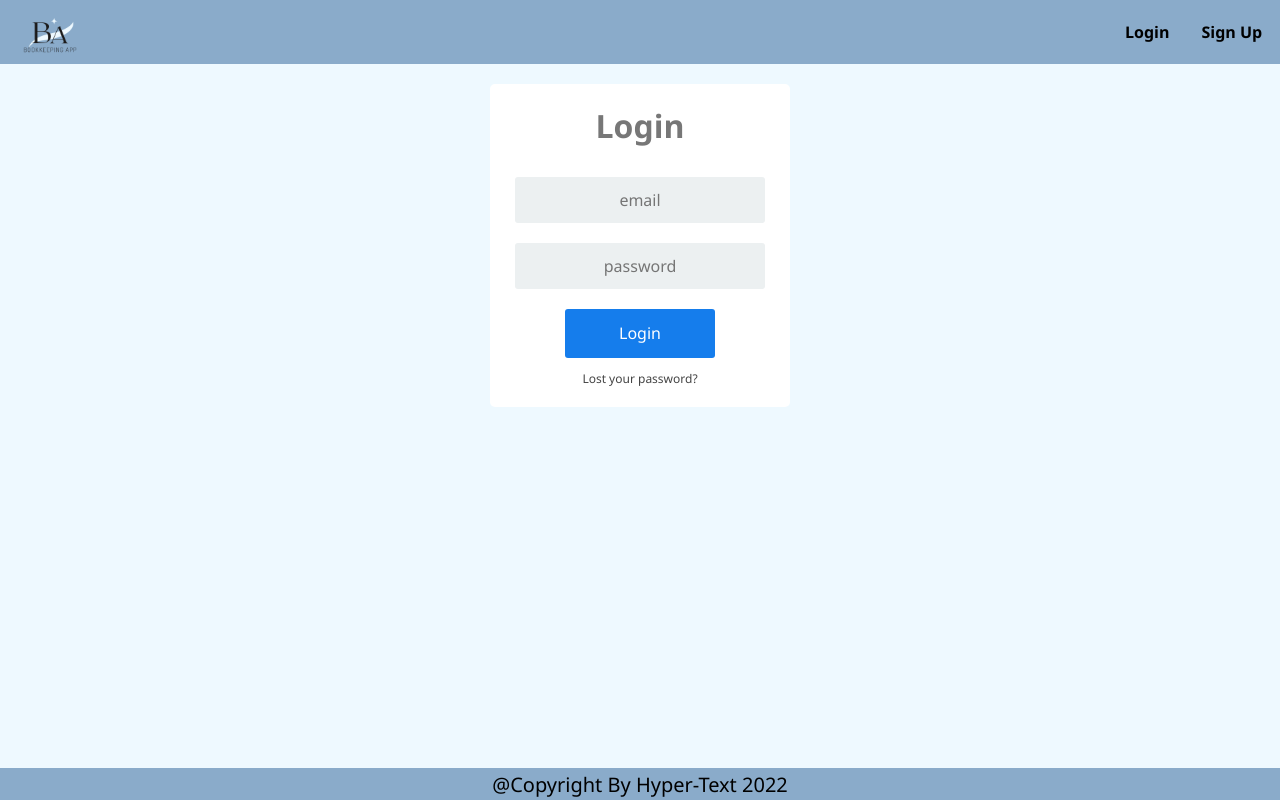
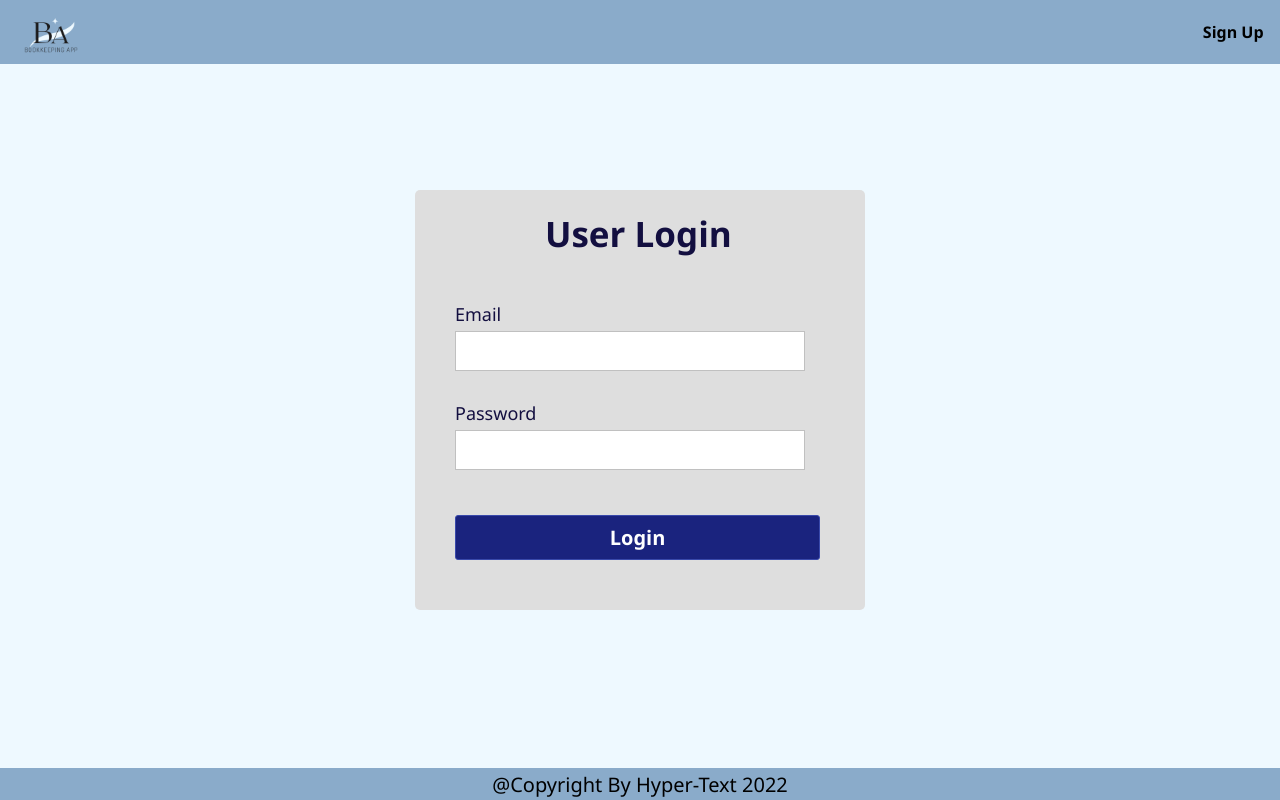
Before and after one commit to MoSarasra/BookKeeping, a plain HTML site: page src/login.html in a window 1280 px wide. Drawn offline with Linux system fonts and the light colour scheme.

Commit message:
login validation

```diff
--- /dev/null
+++ b/JS/LoginValidation.js
@@ -0,0 +1,19 @@
+
+
+var email = document.forms['form']['email'];
+var Password= document.forms['form']['password'];
+
+
+
+var email_error = document.getElementById('email_error');
+var pass_error = document.getElementById('password_error');
+
+
+function validated(){
+    if(email.value.length <9){
+        email.style.border = "1px solid red";
+        email_error.style.display = "block";
+        email.focus();
+        return false;
+    }
+}
--- a/src/login.html
+++ b/src/login.html
@@ -23,9 +23,6 @@
             <!--Navbar-->
             <nav class="navbar">
                 <ul class="nav-list">
-                    <li>
-                        <a href="login.html"><i class='bx bx-log-in'></i>login</a>
-                    </li>
 
                     <li>
                         <a href="login.html"><i class='bx bx-user-circle'></i>sign up</a>
@@ -35,46 +32,21 @@
         </div>
     </header>
     <!--/.Header End-->
-
-    <div>
-
-        <div class="login">
-            <div class="login-screen">
-                <div class="app-title">
-                    <h1 ">Login</h1>
-                </div>
-
-
-
-      <form action='' method=" post">
-
-                        <div class="login-form">
-                            <div class="control-group">
-                                <input type="email" class="login-field" value="" placeholder="email" id="login-name"
-                                    name="username">
-                                <label></label>
-                            </div>
-
-                            <div class="control-group">
-                                <input type="password" class="login-field" value="" placeholder="password"
-                                    id="login-pass" name="password">
-                                <label></label>
-                            </div>
-
-                            <input type="submit" name="login" value="Login" class="btn btn-primary btn-large btn-block"
-                                style="background-color: #157DEC">
-
-                            <a class="login-link" href="contact.php">Lost your password?</a>
-                        </div>
-
-                        </form>
-                </div>
-
-            </div>
-        </div>
+    <div class="container2">
+		<h1 class="label">User Login</h1>
+		<form class="login_form" action="home.html" method="post" name="form" onsubmit="return validated()">
+			<div class="font">Email </div>
+			<input autocomplete="off" type="email" name="email">
+			<div id="email_error">Please fill up your Email or Phone</div>
+			<div class="font font2">Password</div>
+			<input type="password" name="password">
+			<div id="pass_error">Please fill up your Password</div>
+			<button type="submit">Login</button>
+		</form>
+	</div>
 
         <!--/.Page Content End-->
-
+       <script src="../JS/LoginValidation.js"></script>
         <footer class="footer">
             <p>@Copyright By Hyper-Text 2022</p>
         </footer>
--- a/style/login.css
+++ b/style/login.css
@@ -1,79 +1,67 @@
-* {
-    box-sizing: border-box;
+
+.container2{
+    position: absolute;
+    top:  50%;
+    left: 50%;
+    transform: translate(-50%,-50%);
+	width: 450px;
+	height: auto;
+	background: #dedede;
+
+	border-radius: 5px;
 }
-
-*:focus {
-    outline: none;
+.label{
+	padding: 20px 130px;
+	font-size: 35px;
+	font-weight: bold;
+	color: #130f40;
 }
-
-body {
-    font-family: Arial;
-    background-color: #D1D0CE;
+.login_form{
+	padding: 20px 40px;
 }
-
-.login {
-    margin: 20px auto;
-    width: 300px;
+.login_form .font{
+	font-size: 18px;
+	color: #130f40;
+	margin: 5px 0;
 }
-
-.login-screen {
-    background-color: #FFF;
-    padding: 20px;
-    border-radius: 5px
+.login_form input{
+	height: 40px;
+	width: 350px;
+	padding: 0 5px;
+	font-size: 18px;
+	outline: none;
+	border: 1px solid silver;
 }
-
-.app-title {
-    margin-bottom: 30px;
-    text-align: center;
-    color: #777;
+.login_form .font2{
+	margin-top: 30px;
 }
-
-.login-form {
-    text-align: center;
+.login_form button{
+	margin: 45px 0 30px 0;
+	height: 45px;
+	width: 365px;
+	font-size: 20px;
+	color: white;
+	outline: none;
+	cursor: pointer;
+	font-weight: bold;
+	background: #1A237E;
+	border-radius: 3px;
+	border: 1px solid #3949AB;
+	transition: .5s;
 }
-
-.control-group {
-    margin-bottom: 20px;
+.login_form button:hover{
+	background: #151c6a;
 }
-
-input {
-    text-align: center;
-    background-color: #ECF0F1;
-    border: 2px solid transparent;
-    border-radius: 3px;
-    font-size: 16px;
-    font-weight: 200;
-    padding: 10px 0;
-    width: 250px;
-    transition: border .5s;
+.login_form #email_error,
+.login_form #pass_error{
+	margin-top: 5px;
+	width: 345px;
+	font-size: 18px;
+	color: #C62828;
+	background: rgba(255,0,0,0.1);
+	text-align: center;
+	padding: 5px 8px;
+	border-radius: 3px;
+	border: 1px solid #EF9A9A;
+	display: none;
 }
-
-input:focus {
-    border: 2px solid #3498DB;
-    box-shadow: none;
-}
-
-.btn {
-    border: 2px solid transparent;
-    background: #3498DB;
-    color: #ffffff;
-    font-size: 16px;
-    line-height: 25px;
-    padding: 10px 0;
-    text-decoration: none;
-    text-shadow: none;
-    border-radius: 3px;
-    box-shadow: none;
-    transition: 0.25s;
-    display: block;
-    width: 150px;
-    margin: 0 auto;
-}
-
-
-.login-link {
-    font-size: 12px;
-    color: #444;
-    display: block;
-    margin-top: 12px;
-}
--- a/style/style.css
+++ b/style/style.css
@@ -17,7 +17,7 @@ body{
 .header{
     height: 8vh;
     width: 100vw;
-    display: flex;
+    display: block;
     align-items: center;
     background-color: #8AABCA;
 }
```
Also changed, not shown: jsonInfo/CompanyInfon.json (added, +9 -0 lines).
